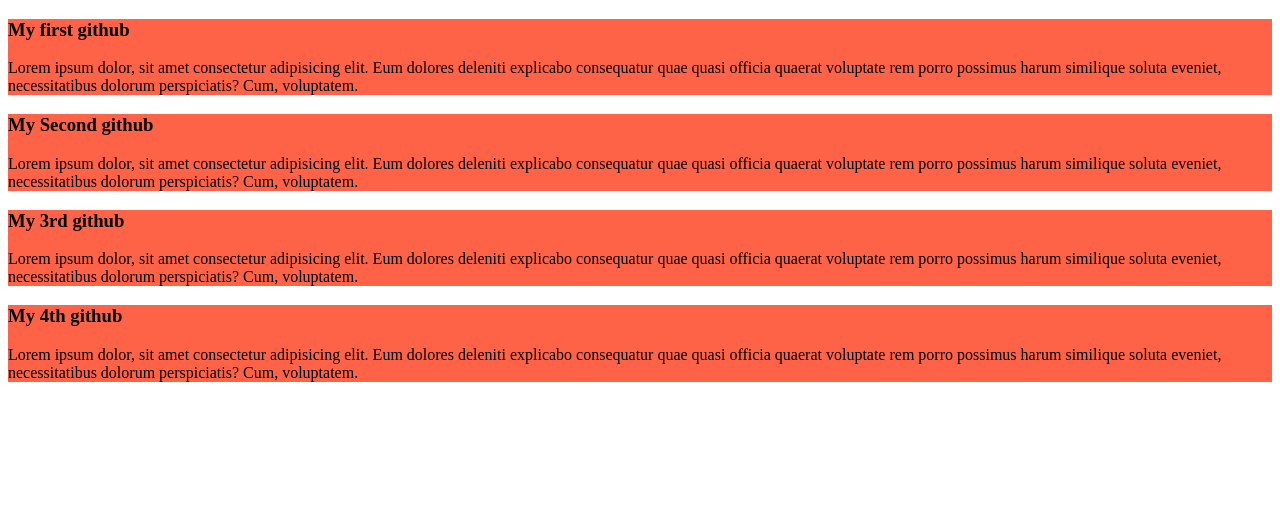
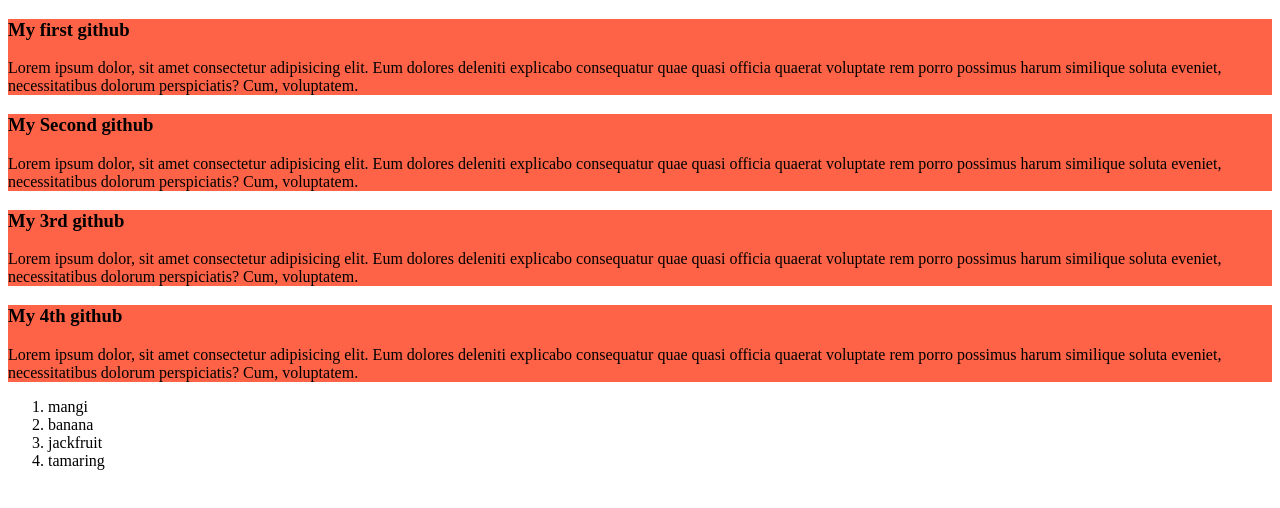
Before and after one commit to Ahsan-Tapadar/my-simple-github, a plain HTML site: page index.html in a window 1280 px wide. Drawn offline with Linux system fonts and the light colour scheme.

Commit message:
list added

```diff
--- a/Styles/Blog.css
+++ b/Styles/Blog.css
@@ -1,4 +1,6 @@
 div{
     background-color: tomato;
     padding: 20;
+    margin: 20;
+    color:black;
 }
--- a/index.html
+++ b/index.html
@@ -23,6 +23,12 @@
         <h3>My 4th github</h3>
         <p>Lorem ipsum dolor, sit amet consectetur adipisicing elit. Eum dolores deleniti explicabo consequatur quae quasi officia quaerat voluptate rem porro possimus harum similique soluta eveniet, necessitatibus dolorum perspiciatis? Cum, voluptatem.</p>
     </div>
+    <ol>
+        <li>mangi</li>
+        <li>banana</li>
+        <li>jackfruit</li>
+        <li>tamaring</li>
+    </ol>
 
 </body>
 </html>
```
